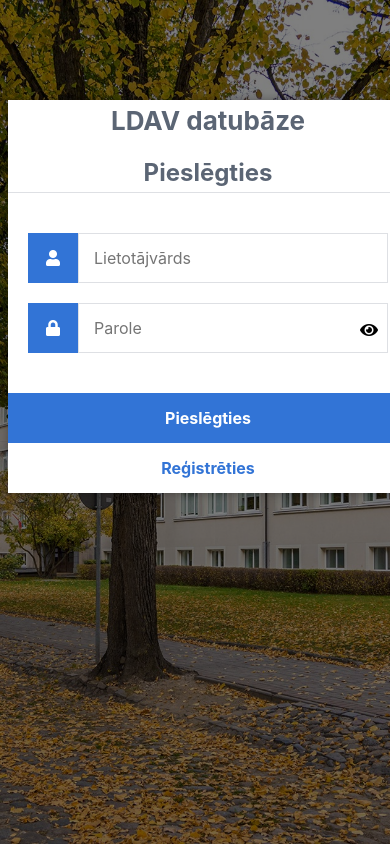
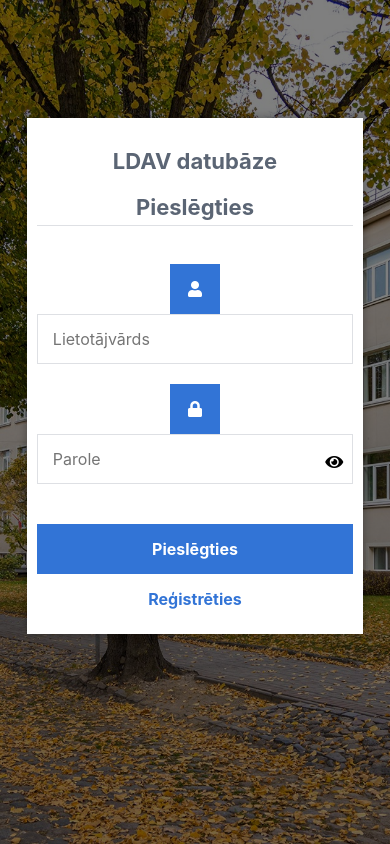
Before and after one commit to DJaJa0/PraksesProjekts, a PHP site: page /phplogin/Login.php in a window 390 px wide; the page is wider, and only the part inside the window is pictured. Run offline with PHP 8.4, Linux system fonts and the light colour scheme.

Commit message:
Update style.css

```diff
--- a/phplogin/style.css
+++ b/phplogin/style.css
@@ -151,3 +151,42 @@
     font-size: 18px;
     user-select: none;
 }
+
+@media (max-width: 768px) {
+    body {
+        padding: 10px;
+    }
+
+    .login {
+        width: 90%;
+        padding: 15px;
+    }
+
+    .login form input[type="text"],
+    .login form input[type="email"],
+    .login form input[type="password"] {
+        width: 100%;
+    }
+
+    .password-container {
+        width: 100%;
+    }
+}
+
+@media (max-width: 480px) {
+    .login {
+        width: 95%;
+        padding: 10px;
+    }
+
+    .login h1, .login h2 {
+        font-size: 22px;
+    }
+
+    .login form input[type="text"],
+    .login form input[type="email"],
+    .login form input[type="password"],
+    .password-container {
+        width: 100%;
+    }
+}
```
